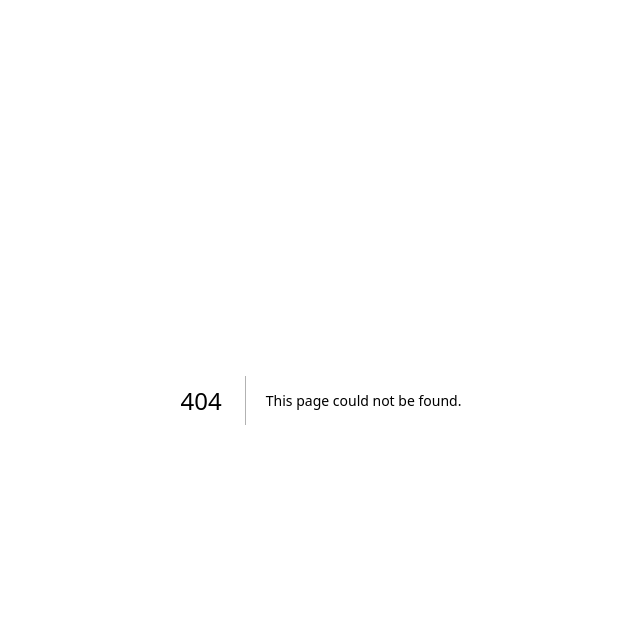
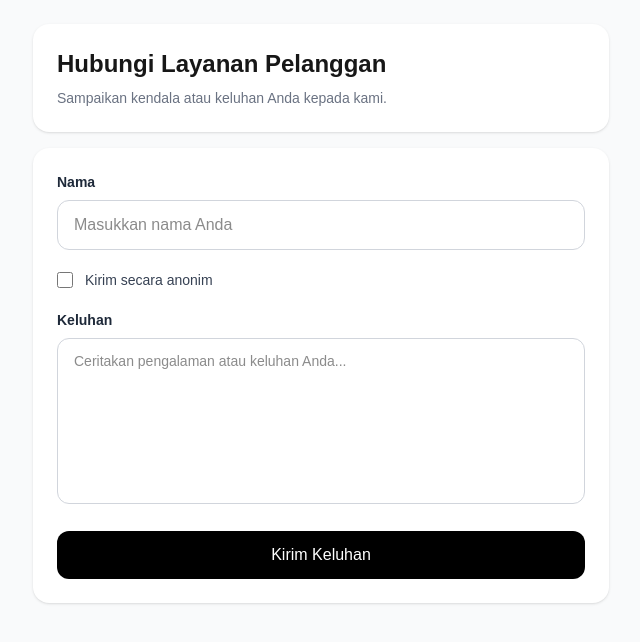
Before and after one commit to ulasantokogle-max/ulasantoko-review-card, a Next.js app: page /feedback/1/complaint in a window 1280 px wide. Before the commit this address had no page. Shown: the top 642 px of the page, without its empty margins (319-959 px from the left). Built offline with nearby package versions, Linux system fonts and the light colour scheme; no server answers.

Commit message:
Create page.tsx
Create complaint page V2

```diff
--- /dev/null
+++ b/app/feedback/[cardCode]/complaint/page.tsx
@@ -0,0 +1,267 @@
+"use client";
+
+import { useState } from "react";
+import { createClient } from "@supabase/supabase-js";
+import { useParams, useRouter } from "next/navigation";
+
+const supabaseUrl = process.env.NEXT_PUBLIC_SUPABASE_URL!;
+const supabaseAnonKey = process.env.NEXT_PUBLIC_SUPABASE_ANON_KEY!;
+
+const supabase = createClient(
+  supabaseUrl,
+  supabaseAnonKey
+);
+
+export default function ComplaintPage() {
+  const params = useParams();
+  const router = useRouter();
+
+  const cardCode = String(params.cardCode || "");
+
+  const [customerName, setCustomerName] = useState("");
+  const [isAnonymous, setIsAnonymous] = useState(false);
+  const [message, setMessage] = useState("");
+
+  const [loading, setLoading] = useState(false);
+  const [success, setSuccess] = useState(false);
+  const [errorMessage, setErrorMessage] = useState("");
+
+  async function handleSubmit(
+    e: React.FormEvent<HTMLFormElement>
+  ) {
+    e.preventDefault();
+
+    setErrorMessage("");
+
+    if (!message.trim()) {
+      setErrorMessage("Silakan tuliskan keluhan Anda.");
+      return;
+    }
+
+    if (!cardCode) {
+      setErrorMessage("Kode card tidak ditemukan.");
+      return;
+    }
+
+    setLoading(true);
+
+    try {
+      /*
+       * Ambil feedback page berdasarkan card code.
+       * Complaint tetap menggunakan relasi feedback page
+       * yang sudah ada.
+       */
+      const { data: feedbackPage, error: feedbackError } =
+        await supabase
+          .from("feedback_pages")
+          .select("id")
+          .eq("card_code", cardCode)
+          .maybeSingle();
+
+      if (feedbackError) {
+        console.error(
+          "FEEDBACK_PAGE_ERROR:",
+          feedbackError
+        );
+
+        setErrorMessage(
+          "Data card gagal ditemukan."
+        );
+
+        setLoading(false);
+        return;
+      }
+
+      if (!feedbackPage) {
+        setErrorMessage(
+          "Card tidak ditemukan atau belum terdaftar."
+        );
+
+        setLoading(false);
+        return;
+      }
+
+      /*
+       * Simpan complaint
+       */
+      const { error: insertError } = await supabase
+        .from("feedback_complaints")
+        .insert({
+          feedback_page_id: feedbackPage.id,
+          customer_name: isAnonymous
+            ? null
+            : customerName.trim() || null,
+          is_anonymous: isAnonymous,
+          message: message.trim(),
+          status: "new",
+        });
+
+      if (insertError) {
+        console.error(
+          "INSERT_COMPLAINT_ERROR:",
+          insertError
+        );
+
+        setErrorMessage(
+          "Keluhan gagal dikirim. Silakan coba lagi."
+        );
+
+        setLoading(false);
+        return;
+      }
+
+      setSuccess(true);
+      setLoading(false);
+    } catch (error) {
+      console.error(
+        "COMPLAINT_ERROR:",
+        error
+      );
+
+      setErrorMessage(
+        "Terjadi kesalahan. Silakan coba lagi."
+      );
+
+      setLoading(false);
+    }
+  }
+
+  if (success) {
+    return (
+      <main className="min-h-screen bg-gray-50 p-6">
+        <div className="mx-auto max-w-xl">
+          <section className="rounded-2xl bg-white p-8 text-center shadow-sm">
+
+            <div className="mx-auto flex h-16 w-16 items-center justify-center rounded-full bg-green-100 text-2xl">
+              ✓
+            </div>
+
+            <h1 className="mt-5 text-2xl font-bold">
+              Keluhan Berhasil Dikirim
+            </h1>
+
+            <p className="mt-3 text-sm text-gray-500">
+              Terima kasih. Keluhan Anda telah kami
+              terima dan akan segera kami tindak lanjuti.
+            </p>
+
+            <button
+              type="button"
+              onClick={() => router.back()}
+              className="mt-6 w-full rounded-xl bg-black px-5 py-3 font-semibold text-white"
+            >
+              Kembali
+            </button>
+
+          </section>
+        </div>
+      </main>
+    );
+  }
+
+  return (
+    <main className="min-h-screen bg-gray-50 p-6">
+      <div className="mx-auto max-w-xl">
+
+        <section className="rounded-2xl bg-white p-6 shadow-sm">
+
+          <h1 className="text-2xl font-bold">
+            Hubungi Layanan Pelanggan
+          </h1>
+
+          <p className="mt-2 text-sm text-gray-500">
+            Sampaikan kendala atau keluhan Anda kepada
+            kami.
+          </p>
+
+        </section>
+
+        <section className="mt-4 rounded-2xl bg-white p-6 shadow-sm">
+
+          <form
+            onSubmit={handleSubmit}
+            className="space-y-5"
+          >
+
+            {!isAnonymous && (
+              <div>
+                <label className="mb-2 block text-sm font-semibold text-gray-800">
+                  Nama
+                </label>
+
+                <input
+                  type="text"
+                  value={customerName}
+                  onChange={(e) =>
+                    setCustomerName(e.target.value)
+                  }
+                  placeholder="Masukkan nama Anda"
+                  className="w-full rounded-xl border border-gray-300 px-4 py-3 text-sm outline-none focus:border-black"
+                />
+              </div>
+            )}
+
+            <div className="flex items-center gap-3">
+
+              <input
+                id="anonymous"
+                type="checkbox"
+                checked={isAnonymous}
+                onChange={(e) =>
+                  setIsAnonymous(e.target.checked)
+                }
+                className="h-4 w-4"
+              />
+
+              <label
+                htmlFor="anonymous"
+                className="text-sm text-gray-700"
+              >
+                Kirim secara anonim
+              </label>
+
+            </div>
+
+            <div>
+
+              <label className="mb-2 block text-sm font-semibold text-gray-800">
+                Keluhan
+              </label>
+
+              <textarea
+                value={message}
+                onChange={(e) =>
+                  setMessage(e.target.value)
+                }
+                placeholder="Ceritakan pengalaman atau keluhan Anda..."
+                rows={7}
+                required
+                className="w-full resize-none rounded-xl border border-gray-300 px-4 py-3 text-sm outline-none focus:border-black"
+              />
+
+            </div>
+
+            {errorMessage && (
+              <div className="rounded-xl bg-red-50 px-4 py-3 text-sm text-red-600">
+                {errorMessage}
+              </div>
+            )}
+
+            <button
+              type="submit"
+              disabled={loading}
+              className="w-full rounded-xl bg-black px-5 py-3 font-semibold text-white disabled:cursor-not-allowed disabled:opacity-50"
+            >
+              {loading
+                ? "Mengirim..."
+                : "Kirim Keluhan"}
+            </button>
+
+          </form>
+
+        </section>
+
+      </div>
+    </main>
+  );
+}
```
